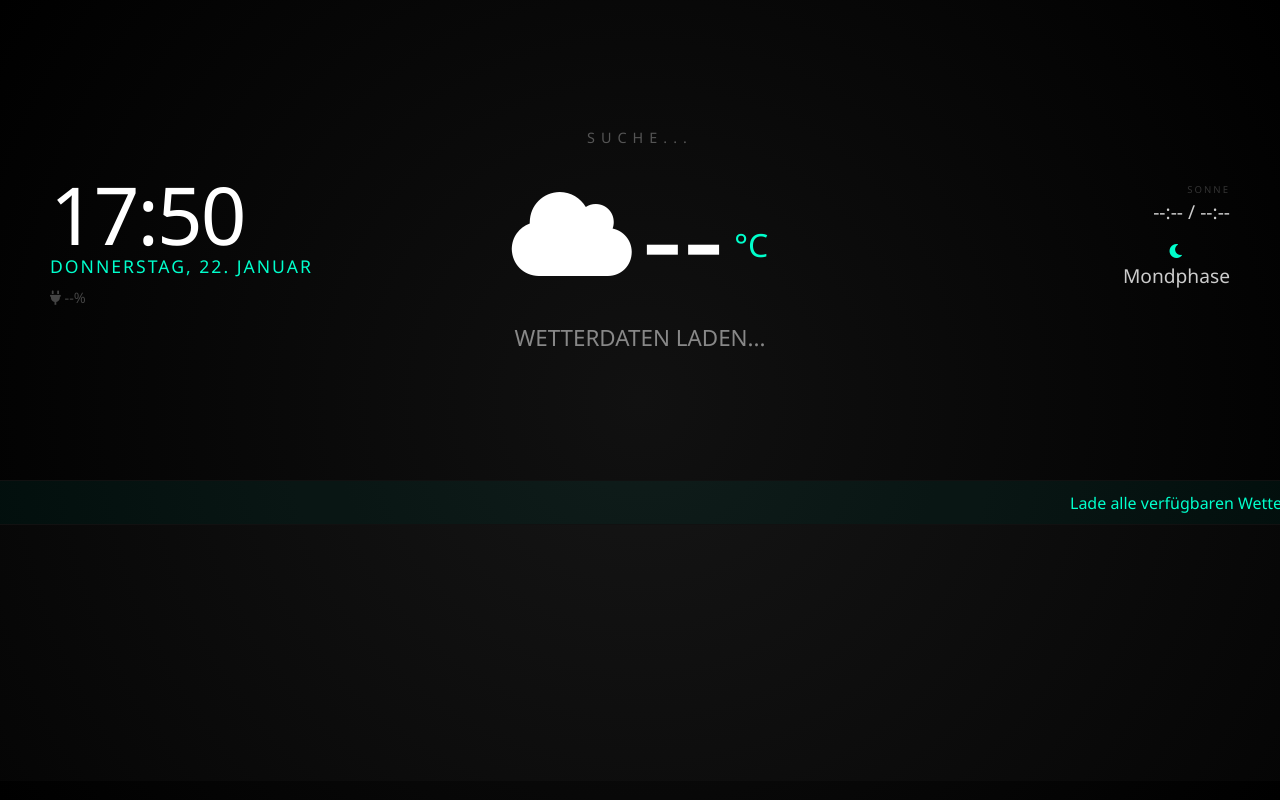
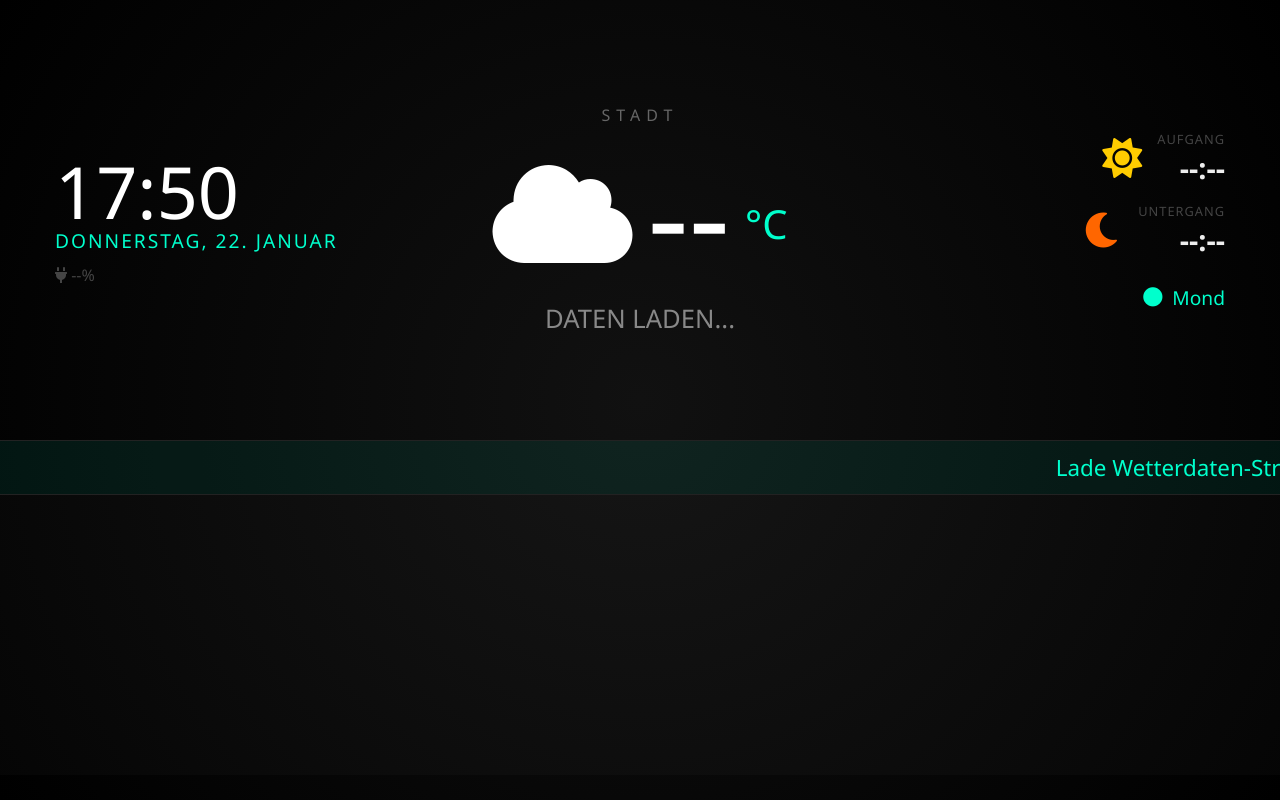
Before and after one commit to PiratKarl/Wetterstation-, a plain HTML site: page index.html in a window 1280 px wide. Drawn offline with Linux system fonts and the light colour scheme; no server answers.

Commit message:
Add files via upload
Signed-off-by: PiratKarl <153896551+PiratKarl@users.noreply.github.com>

```diff
--- a/index.html
+++ b/index.html
@@ -3,13 +3,13 @@
 <head>
     <meta charset="UTF-8">
     <meta name="viewport" content="width=device-width, initial-scale=1.0, maximum-scale=1.0, user-scalable=no">
-    <title>Aura Weather Station Pro - InfoStream</title>
+    <title>Aura Weather Station Pro V5</title>
     <link rel="stylesheet" href="https://cdnjs.cloudflare.com/ajax/libs/font-awesome/6.0.0/css/all.min.css">
     <link rel="stylesheet" href="style.css">
 </head>
 <body>
 
-    <div class="app-shell">
+    <div class="app-shell" id="main-bg">
 
         <div class="layout-top" onclick="toggleSettings()">
             <div class="panel time-panel">
@@ -21,45 +21,55 @@
             </div>
 
             <div class="panel weather-panel">
-                <div id="city-title">SUCHE...</div>
+                <div id="city-title">STADT</div>
                 <div class="hero-weather">
                     <i class="fa fa-cloud" id="main-icon"></i>
                     <div id="temp-display">--</div>
                     <span class="unit">°C</span>
                 </div>
-                <div id="weather-desc">Wetterdaten laden...</div>
+                <div id="weather-desc">Daten laden...</div>
             </div>
 
             <div class="panel astro-panel">
                 <div class="astro-item">
-                    <small>SONNE</small>
-                    <div id="sun-status">--:-- / --:--</div>
+                    <i class="fa fa-sun sunrise-icon"></i>
+                    <div class="astro-text">
+                        <small>AUFGANG</small>
+                        <div id="sunrise-val">--:--</div>
+                    </div>
                 </div>
-                <div class="astro-item moon-box">
-                    <i class="fa fa-moon" id="moon-img"></i>
-                    <div id="moon-name">Mondphase</div>
+                <div class="astro-item">
+                    <i class="fa fa-moon sunset-icon"></i>
+                    <div class="astro-text">
+                        <small>UNTERGANG</small>
+                        <div id="sunset-val">--:--</div>
+                    </div>
+                </div>
+                <div class="moon-box">
+                    <i class="fa fa-circle" id="moon-img"></i>
+                    <span id="moon-name">Mond</span>
                 </div>
             </div>
         </div>
 
         <div class="ticker-box">
             <div class="ticker-content" id="info-ticker">
-                Lade alle verfügbaren Wetterparameter... Windgeschwindigkeit, Luftdruck, Sichtweite, Bewölkung und mehr...
+                Lade Wetterdaten-Stream... +++ Alle Sensoren werden abgefragt... +++
             </div>
         </div>
 
         <div class="layout-bottom">
-            <div class="forecast-row" id="hourly-list"></div>
-            <div class="forecast-row" id="daily-list"></div>
+            <div class="forecast-row hourly" id="hourly-list"></div>
+            <div class="forecast-row daily" id="daily-list"></div>
         </div>
 
     </div>
 
     <div id="settings-overlay">
         <div class="settings-card">
-            <h3>Standort weltweit</h3>
-            <input type="text" id="city-input" placeholder="z.B. Braunschweig, Tokyo, Berlin">
-            <button id="save-btn">AKTUALISIEREN</button>
+            <h3>Standort wählen</h3>
+            <input type="text" id="city-input" placeholder="Stadt (z.B. Berlin)">
+            <button onclick="saveCity()">STATION AKTUALISIEREN</button>
             <button onclick="toggleSettings()" class="btn-close">Abbrechen</button>
         </div>
     </div>
--- a/script.js
+++ b/script.js
@@ -9,7 +9,6 @@ const iconMap = {
 
 function updateClock() {
     const now = new Date();
-    // Sekunden wurden hier entfernt
     document.getElementById('clock').innerText = now.toLocaleTimeString('de-DE', { hour: '2-digit', minute: '2-digit' });
     document.getElementById('date').innerText = now.toLocaleDateString('de-DE', { weekday: 'long', day: '2-digit', month: 'long' });
 }
@@ -33,57 +32,46 @@ function formatTime(ts, offset) {
 
 async function fetchWeather() {
     try {
-        const res = await fetch(`https://api.openweathermap.org/data/2.5/weather?q=${currentCity}&appid=${API_KEY}&units=metric&lang=de`);
+        const res = await fetch(`https://api.openweathermap.org/data/2.5/weather?q=${encodeURIComponent(currentCity)}&appid=${API_KEY}&units=metric&lang=de`);
         const data = await res.json();
 
-        if (data.cod !== 200) {
-            console.error("Stadt nicht gefunden");
-            return;
-        }
+        if (data.cod !== 200) return;
 
-        // Hauptanzeigen
         document.getElementById('city-title').innerText = data.name.toUpperCase();
         document.getElementById('temp-display').innerText = Math.round(data.main.temp);
         document.getElementById('weather-desc').innerText = data.weather[0].description;
         document.getElementById('main-icon').className = "fa " + (iconMap[data.weather[0].icon] || "fa-cloud");
 
-        const sunrise = formatTime(data.sys.sunrise, data.timezone);
-        const sunset = formatTime(data.sys.sunset, data.timezone);
-        document.getElementById('sun-status').innerText = sunrise + " / " + sunset;
+        document.getElementById('sunrise-val').innerText = formatTime(data.sys.sunrise, data.timezone);
+        document.getElementById('sunset-val').innerText = formatTime(data.sys.sunset, data.timezone);
 
         const moon = getMoonPhase();
         document.getElementById('moon-name').innerText = moon.name;
         document.getElementById('moon-img').className = "fa " + moon.icon;
 
-        // DER INFO-TICKER (Alle verfügbaren Daten)
-        const windKmH = Math.round(data.wind.speed * 3.6);
-        const feelsLike = Math.round(data.main.feels_like);
-        const visibility = (data.visibility / 1000).toFixed(1);
-
+        // Ticker Daten
         const tickerData = [
-            `GEFÜHLTE TEMPERATUR: ${feelsLike}°C`,
-            `LUFTFEUCHTIGKEIT: ${data.main.humidity}%`,
-            `WINDGESCHWINDIGKEIT: ${windKmH} km/h`,
-            `LUFTDRUCK: ${data.main.pressure} hPa`,
-            `BEWÖLKUNG: ${data.clouds.all}%`,
-            `SICHTWEITE: ${visibility} km`,
-            `KOORDINATEN: ${data.coord.lat}, ${data.coord.lon}`,
-            `STANDORT: ${data.name}, ${data.sys.country}`
+            `LUFTFEUCHTE: ${data.main.humidity}%`,
+            `GEFÜHLT: ${Math.round(data.main.feels_like)}°C`,
+            `WIND: ${Math.round(data.wind.speed * 3.6)} km/h`,
+            `DRUCK: ${data.main.pressure} hPa`,
+            `SICHTWEITE: ${(data.visibility / 1000).toFixed(1)} km`,
+            `SONNE: ${formatTime(data.sys.sunrise, data.timezone)} bis ${formatTime(data.sys.sunset, data.timezone)}`
         ];
         document.getElementById('info-ticker').innerText = " +++ " + tickerData.join(" +++ ") + " +++ ";
 
         // Vorhersage
-        const resF = await fetch(`https://api.openweathermap.org/data/2.5/forecast?q=${currentCity}&appid=${API_KEY}&units=metric&lang=de`);
+        const resF = await fetch(`https://api.openweathermap.org/data/2.5/forecast?q=${encodeURIComponent(currentCity)}&appid=${API_KEY}&units=metric&lang=de`);
         const dataF = await resF.json();
 
-        // Hourly
+        // Stunden
         const hList = document.getElementById('hourly-list'); hList.innerHTML = "";
         for(let i=0; i<6; i++) {
             const it = dataF.list[i];
             hList.innerHTML += `<div class="f-item"><span>${new Date(it.dt*1000).getHours()}:00</span><i class="fa ${iconMap[it.weather[0].icon]||"fa-cloud"} f-icon"></i><span class="f-temp">${Math.round(it.main.temp)}°</span></div>`;
         }
 
-        // Daily
+        // Tage
         const dList = document.getElementById('daily-list'); dList.innerHTML = "";
         const uniqueDays = {};
         dataF.list.forEach(it => {
@@ -97,38 +85,36 @@ async function fetchWeather() {
     } catch (e) { console.log(e); }
 }
 
-// STABILER STANDORTWECHSEL
 function toggleSettings() {
     const s = document.getElementById('settings-overlay');
     s.style.display = (s.style.display === 'flex') ? 'none' : 'flex';
 }
 
-document.getElementById('save-btn').addEventListener('click', function() {
+// Stabile Speicherung für alte Samsung Tablets
+function saveCity() {
     const input = document.getElementById('city-input');
-    if (input.value.trim() !== "") {
-        currentCity = input.value.trim();
-        localStorage.setItem('selectedCity', currentCity);
-        fetchWeather(); // Sofort aktualisieren
+    const newCity = input.value.trim();
+    if (newCity !== "") {
+        currentCity = newCity;
+        localStorage.setItem('selectedCity', newCity);
+        fetchWeather();
         toggleSettings();
         input.value = "";
     }
-});
+}
 
 async function getBattery() {
     if ('getBattery' in navigator) {
         const b = await navigator.getBattery();
         const up = () => {
             document.getElementById('bat-level').innerText = Math.round(b.level * 100) + "%";
-            document.getElementById('bat-icon').className = b.charging ? "fa fa-bolt" : "fa fa-plug";
             document.getElementById('bat-icon').style.color = b.charging ? "#00ffcc" : "#444";
         };
-        b.addEventListener('chargingchange', up);
-        b.addEventListener('levelchange', up);
-        up();
+        b.addEventListener('chargingchange', up); up();
     }
 }
 
 setInterval(updateClock, 1000);
-setInterval(fetchWeather, 1800000); // 30 Min
+setInterval(fetchWeather, 900000); // 15 Minuten (900.000 ms)
 updateClock(); fetchWeather(); getBattery();
 if ('wakeLock' in navigator) navigator.wakeLock.request('screen');
--- a/style.css
+++ b/style.css
@@ -15,35 +15,38 @@ body {
     background: radial-gradient(circle at center, #111 0%, #000 100%);
 }
 
-/* Aufteilung: Top 60%, Ticker 8%, Bottom 32% */
-.layout-top { height: 60%; display: flex; padding: 10px; }
+/* Aufteilung: Top 55%, Ticker 10%, Bottom 35% */
+.layout-top { height: 55%; display: flex; padding: 15px; }
 .panel { flex: 1; display: flex; flex-direction: column; justify-content: center; align-items: center; }
 .time-panel { align-items: flex-start; padding-left: 40px; }
 .astro-panel { align-items: flex-end; padding-right: 40px; text-align: right; }
 
-/* Uhr ohne Sekunden */
-#clock { font-size: 5rem; font-weight: 200; color: #fff; letter-spacing: -2px; line-height: 1; }
-#date { font-size: 1.1rem; color: #00ffcc; text-transform: uppercase; letter-spacing: 2px; }
-.battery-status { color: #444; font-size: 0.9rem; margin-top: 10px; }
+/* Uhr & Text */
+#clock { font-size: 4.5rem; font-weight: 200; color: #fff; line-height: 1; }
+#date { font-size: 1.2rem; color: #00ffcc; text-transform: uppercase; letter-spacing: 2px; }
+.battery-status { color: #444; font-size: 1rem; margin-top: 10px; }
 
-#city-title { font-size: 0.9rem; color: #555; letter-spacing: 6px; }
-.hero-weather { display: flex; align-items: center; gap: 10px; }
-#main-icon { font-size: 6rem; color: #fff; }
+#city-title { font-size: 1rem; color: #666; letter-spacing: 6px; }
+.hero-weather { display: flex; align-items: center; gap: 15px; }
+#main-icon { font-size: 7rem; color: #fff; }
 #temp-display { font-size: 8rem; font-weight: 100; }
-.unit { font-size: 2rem; color: #00ffcc; margin-top: 20px; font-weight: 200; }
-#weather-desc { font-size: 1.4rem; color: #888; text-transform: uppercase; }
+.unit { font-size: 2.5rem; color: #00ffcc; margin-top: 20px; }
+#weather-desc { font-size: 1.6rem; color: #888; text-transform: uppercase; }
 
-.astro-item { margin-bottom: 15px; }
-.astro-item small { color: #333; font-size: 0.6rem; letter-spacing: 2px; }
-.astro-item div { font-size: 1.2rem; color: #ccc; }
-.moon-box { color: #00ffcc; text-align: center; }
+/* Astronomie größer */
+.astro-item { display: flex; align-items: center; gap: 15px; margin-bottom: 15px; }
+.sunrise-icon { font-size: 2.5rem; color: #ffcc00; }
+.sunset-icon { font-size: 2.5rem; color: #ff6600; }
+.astro-text small { color: #444; font-size: 0.8rem; display: block; letter-spacing: 1px; }
+.astro-text div { font-size: 1.8rem; color: #eee; font-weight: bold; }
+.moon-box { color: #00ffcc; font-size: 1.2rem; margin-top: 10px; display: flex; align-items: center; gap: 10px; }
 
-/* Ticker: Die Info-Schleife */
+/* Ticker GRÖSSER */
 .ticker-box {
-    height: 45px;
-    background: rgba(0, 255, 204, 0.05);
-    border-top: 1px solid #111;
-    border-bottom: 1px solid #111;
+    height: 55px;
+    background: rgba(0, 255, 204, 0.08);
+    border-top: 1px solid #222;
+    border-bottom: 1px solid #222;
     overflow: hidden;
     display: flex;
     align-items: center;
@@ -52,23 +55,23 @@ body {
     white-space: nowrap;
     padding-left: 100%;
     display: inline-block;
-    animation: marquee 50s linear infinite;
+    animation: marquee 45s linear infinite;
     color: #00ffcc;
-    font-size: 1rem;
+    font-size: 1.4rem; /* Größerer Ticker-Text */
     font-weight: 300;
 }
 @keyframes marquee { 0% { transform: translate(0, 0); } 100% { transform: translate(-100%, 0); } }
 
-/* Bottom */
-.layout-bottom { height: 32%; background: rgba(255, 255, 255, 0.02); display: flex; flex-direction: column; padding: 5px; }
-.forecast-row { flex: 1; display: flex; justify-content: space-around; align-items: center; }
-.f-item { text-align: center; font-size: 0.8rem; color: #777; }
-.f-icon { display: block; font-size: 1.6rem; color: #00ffcc; margin-bottom: 3px; }
-.f-temp { color: #fff; font-weight: bold; }
+/* Bottom GRÖSSER */
+.layout-bottom { height: 35%; background: rgba(255, 255, 255, 0.02); display: flex; flex-direction: column; padding: 5px; }
+.forecast-row { flex: 1; display: flex; justify-content: space-around; align-items: center; width: 100%; }
+.f-item { text-align: center; font-size: 1.1rem; color: #888; } /* Größere Schrift */
+.f-icon { display: block; font-size: 2.2rem; color: #00ffcc; margin-bottom: 5px; } /* Größere Icons */
+.f-temp { color: #fff; font-weight: bold; font-size: 1.3rem; }
 
 /* Settings */
-#settings-overlay { position: fixed; inset: 0; background: rgba(0,0,0,0.95); display: none; justify-content: center; align-items: center; z-index: 1000; }
-.settings-card { background: #111; padding: 30px; border-radius: 20px; border: 1px solid #00ffcc; width: 350px; text-align: center; }
-input { width: 100%; padding: 15px; background: #000; border: 1px solid #333; color: #fff; margin-bottom: 15px; border-radius: 10px; text-align: center; font-size: 1.2rem; }
-button { width: 100%; padding: 15px; background: #00ffcc; color: #000; border: none; border-radius: 10px; font-weight: bold; cursor: pointer; }
-.btn-close { background: transparent; color: #444; margin-top: 10px; }
+#settings-overlay { position: fixed; inset: 0; background: rgba(0,0,0,0.95); display: none; justify-content: center; align-items: center; z-index: 9999; }
+.settings-card { background: #111; padding: 40px; border-radius: 20px; border: 1px solid #00ffcc; width: 400px; text-align: center; }
+input { width: 100%; padding: 15px; background: #000; border: 1px solid #333; color: #fff; margin-bottom: 20px; border-radius: 10px; text-align: center; font-size: 1.4rem; }
+button { width: 100%; padding: 18px; background: #00ffcc; color: #000; border: none; border-radius: 10px; font-weight: bold; cursor: pointer; font-size: 1.2rem; }
+.btn-close { background: transparent; color: #444; margin-top: 15px; }
```
